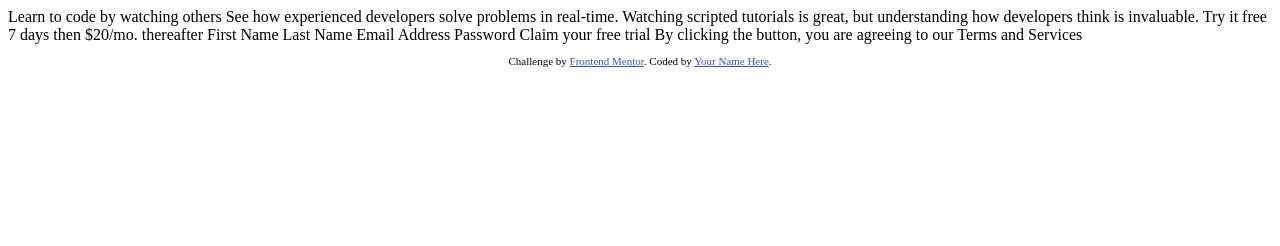
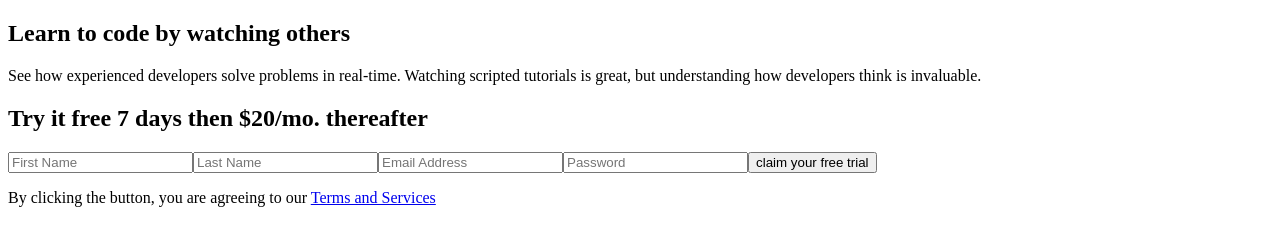
Before and after one commit to jarher/introComponentWithSignUpForm, a plain HTML site: page index.html in a window 1280 px wide. Drawn offline with Linux system fonts and the light colour scheme.

Commit message:
basic html structure

```diff
--- /dev/null
+++ b/assets/js/formTemplate.js
@@ -0,0 +1,69 @@
+const formElements = [
+  {
+    element: "input",
+    id: "firstName",
+    class: "inputForm",
+    type: "text",
+    placeholder: "First Name",
+    isRequired: true,
+    value: null,
+  },
+  {
+    element: "input",
+    id: "lastName",
+    class: "inputForm",
+    type: "text",
+    placeholder: "Last Name",
+    isRequired: true,
+    value: null,
+  },
+  {
+    element: "input",
+    id: "email",
+    class: "inputForm",
+    type: "email",
+    placeholder: "Email Address",
+    isRequired: true,
+    value: null,
+  },
+  {
+    element: "input",
+    id: "password",
+    class: "inputForm",
+    type: "password",
+    placeholder: "Password",
+    isRequired: true,
+    value: null,
+  },
+  {
+    element: "input",
+    id: "submit",
+    class: "inputForm submitButton",
+    type: "submit",
+    placeholder: null,
+    isRequired: null,
+    value: "claim your free trial",
+  },
+];
+
+export function createFormElements() {
+  const form = document.querySelector("form");
+
+  formElements.forEach((object) => {
+    const { element, ...rest } = object;
+
+    const input = document.createElement(element);
+
+    const entries = Object.entries(rest);
+
+    for (let entry of entries) {
+      const [key, value] = entry;
+      if (value) {
+        key === "isRequired"
+          ? input.setAttribute("required", "")
+          : input.setAttribute(key, value);
+      }
+    }
+    form.appendChild(input);
+  });
+}
--- /dev/null
+++ b/assets/js/main.js
@@ -0,0 +1,3 @@
+import { createFormElements } from "./formTemplate.js";
+
+createFormElements();
--- a/index.html
+++ b/index.html
@@ -1,42 +1,38 @@
 <!DOCTYPE html>
 <html lang="en">
+
 <head>
   <meta charset="UTF-8">
-  <meta name="viewport" content="width=device-width, initial-scale=1.0"> <!-- displays site properly based on user's device -->
+  <meta name="viewport" content="width=device-width, initial-scale=1.0">
+  <!-- displays site properly based on user's device -->
 
   <link rel="icon" type="image/png" sizes="32x32" href="./images/favicon-32x32.png">
 
   <title>Frontend Mentor | Intro component with sign up form</title>
+</head>
 
-  <!-- Feel free to remove these styles or customise in your own stylesheet 👍 -->
-  <style>
-    .attribution { font-size: 11px; text-align: center; }
-    .attribution a { color: hsl(228, 45%, 44%); }
-  </style>
-</head>
 <body>
+  <main>
+    <section id="information-section">
+      <div class="content">
+        <h1 class="main-title">Learn to code by watching others</h1>
+        <p class="main-description">See how experienced developers solve problems in real-time. Watching scripted
+          tutorials is great,
+          but understanding how developers think is invaluable.</p>
+      </div>
+    </section>
+    <section id="form-section">
+      <div class="content">
+        <h2 class="offer-text">
+          Try it free 7 days then $20/mo. thereafter
+        </h2>
+        <form></form>
+        <p class="term-service-text">By clicking the button, you are agreeing to our <a href="./index.html"
+            title="terms and services">Terms and Services</a></p>
+      </div>
+    </section>
+  </main>
+  <script type="module" src="./assets/js/main.js"></script>
+</body>
 
-  Learn to code by watching others
-
-  See how experienced developers solve problems in real-time. Watching scripted tutorials is great,
-  but understanding how developers think is invaluable.
-
-  Try it free 7 days then $20/mo. thereafter
-
-  First Name
-  Last Name
-  Email Address
-  Password
-
-  Claim your free trial
-
-  By clicking the button, you are agreeing to our Terms and Services
-
-  <footer>
-    <p class="attribution">
-      Challenge by <a href="https://www.frontendmentor.io?ref=challenge" target="_blank">Frontend Mentor</a>.
-      Coded by <a href="#">Your Name Here</a>.
-    </p>
-  </footer>
-</body>
 </html>
```
Also changed, not shown: assets/images/bg-intro-desktop.png (renamed from images/bg-intro-desktop.png), assets/images/bg-intro-mobile.png (renamed from images/bg-intro-mobile.png), assets/images/favicon-32x32.png (renamed from images/favicon-32x32.png), assets/images/icon-error.svg (renamed from images/icon-error.svg).
